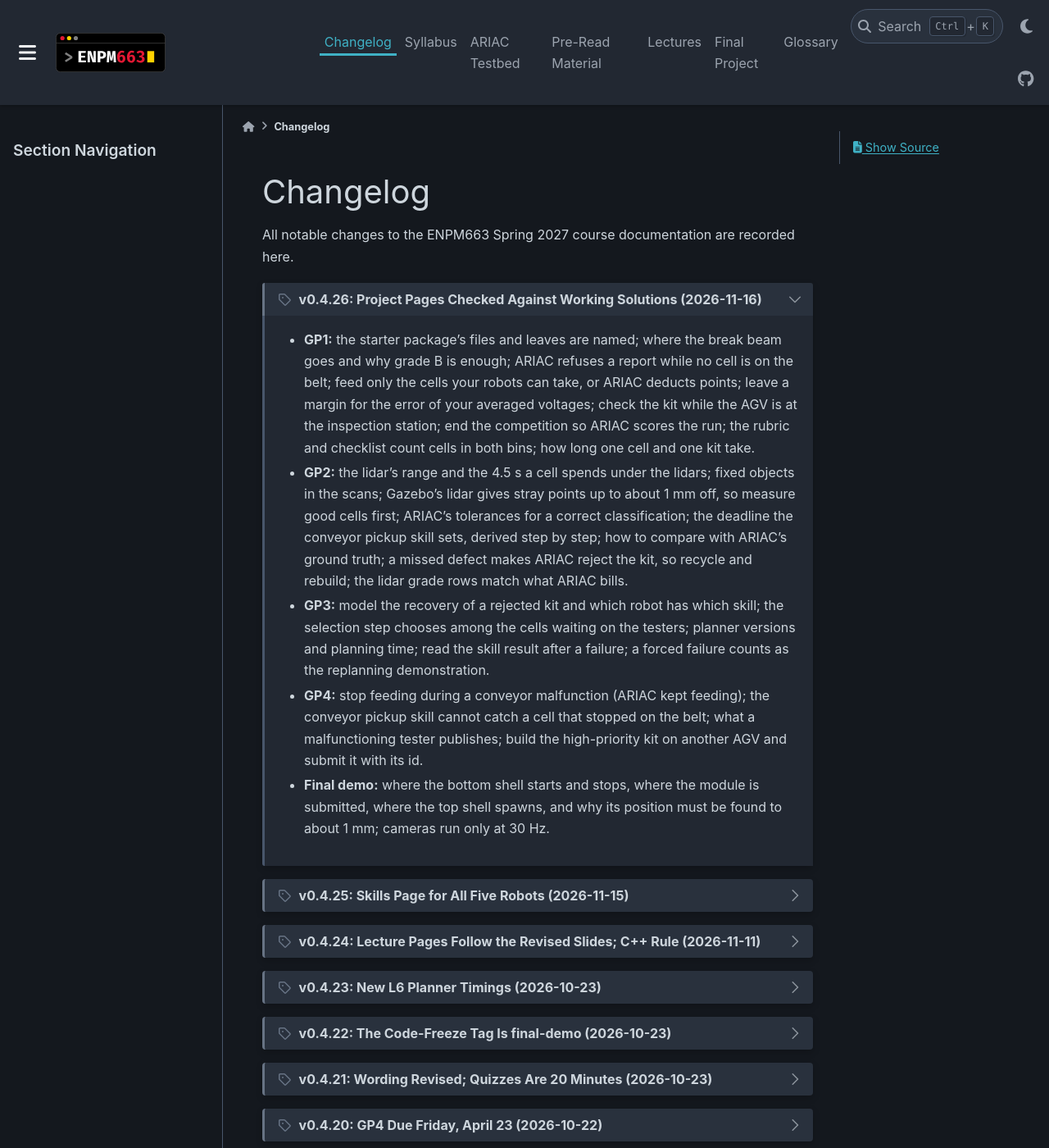
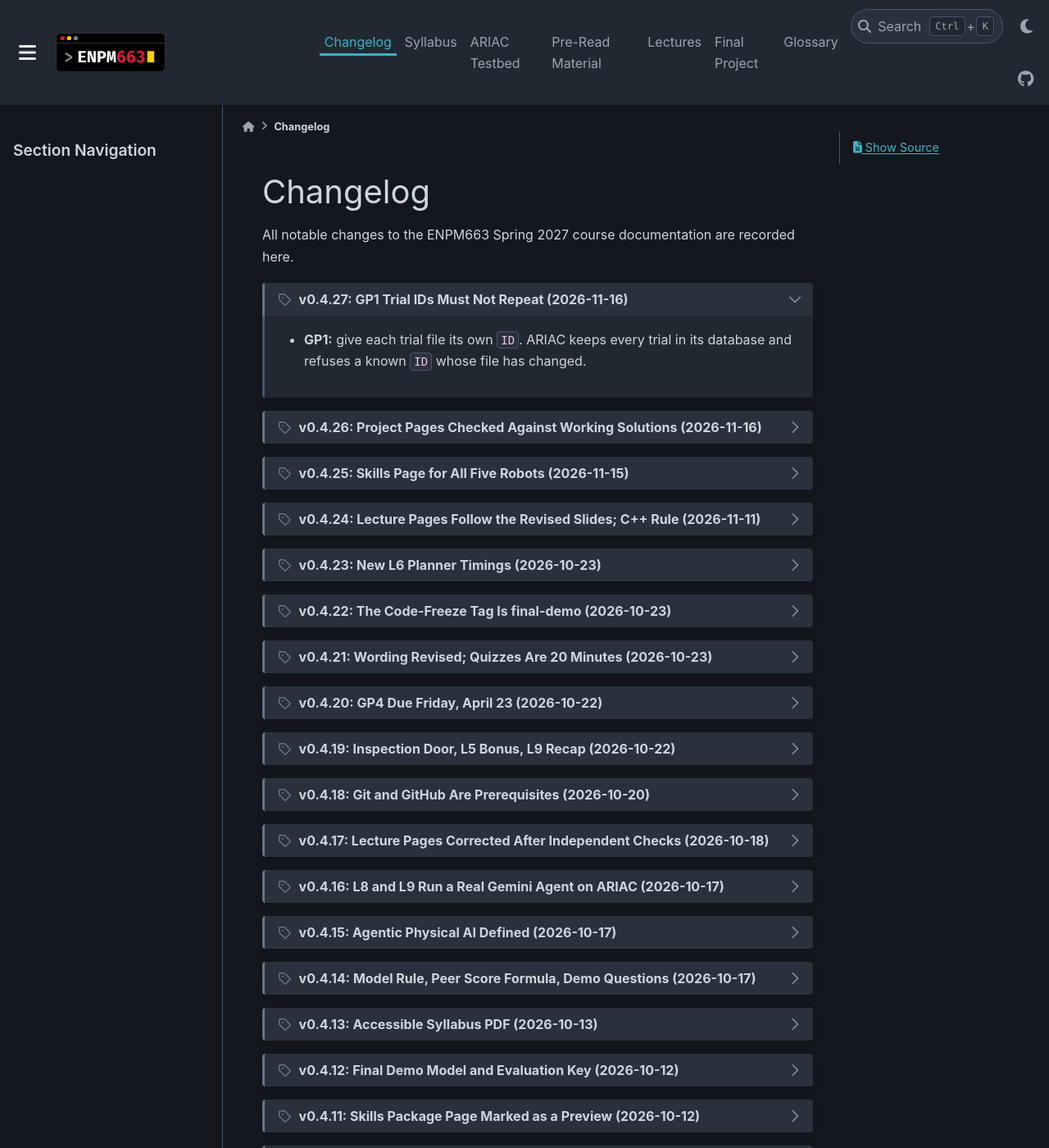
Before and after one commit to rubixcubic/enpm663-spring-docs, a Sphinx documentation site: the page built from docs/source/changelog/changelog.rst, in a window 1280 px wide and 1400 px high. Shown: the whole window at 82% size. Built offline with Sphinx 7.4.7 and the PyData theme 0.15.4, drawn with Linux system fonts in a browser that asks for light colours.

Commit message:
v0.4.27: GP1 trial IDs must not repeat
ARIAC records every trial in its database and refuses a known ID whose
file has changed; the GP1 page now says to give each trial file its own ID.

```diff
--- a/docs/source/assignments/gp1.rst
+++ b/docs/source/assignments/gp1.rst
@@ -141,7 +141,10 @@ Provided Resources
        defective cells (``DEFECT_RATE`` 0.0), one kit and no challenges. You
        develop on it, and the grader runs it. If you write your own trials
        (for example with other seeds), ARIAC requires the ``ID`` to be
-       exactly 8 capital letters or digits, such as ``GP1SEED2``.
+       exactly 8 capital letters or digits, such as ``GP1SEED2``. Give each
+       trial file its own ``ID``: ARIAC records every trial in its database
+       and refuses a known ``ID`` whose file has changed ("Existing trial in
+       the database has different configuration").
    * - ARIAC 2025 documentation
      - The Scenario (Task 1), ROS API, Configuration Files and Scoring
        pages: https://pages.nist.gov/ARIAC_docs/en/latest/
--- a/docs/source/changelog/changelog.rst
+++ b/docs/source/changelog/changelog.rst
@@ -6,10 +6,18 @@ All notable changes to the ENPM663 Spring 2027 course documentation are
 recorded here.
 
 
+.. dropdown:: v0.4.27: GP1 Trial IDs Must Not Repeat (2026-11-16)
+   :icon: tag
+   :class-container: sd-border-success
+   :open:
+
+   - **GP1:** give each trial file its own ``ID``. ARIAC keeps every trial in
+     its database and refuses a known ``ID`` whose file has changed.
+
+
 .. dropdown:: v0.4.26: Project Pages Checked Against Working Solutions (2026-11-16)
    :icon: tag
    :class-container: sd-border-success
-   :open:
 
    - **GP1:** the starter package's files and leaves are named; where the
      break beam goes and why grade B is enough; ARIAC refuses a report while
--- a/docs/source/conf.py
+++ b/docs/source/conf.py
@@ -4,7 +4,7 @@ from datetime import date
 project = "ENPM663 Spring 2027"
 author = "Z. Kootbally"
 copyright = f"{date.today().year}, {author}"
-release = "v0.4.26"
+release = "v0.4.27"
 
 extensions = [
     "myst_parser",
```
